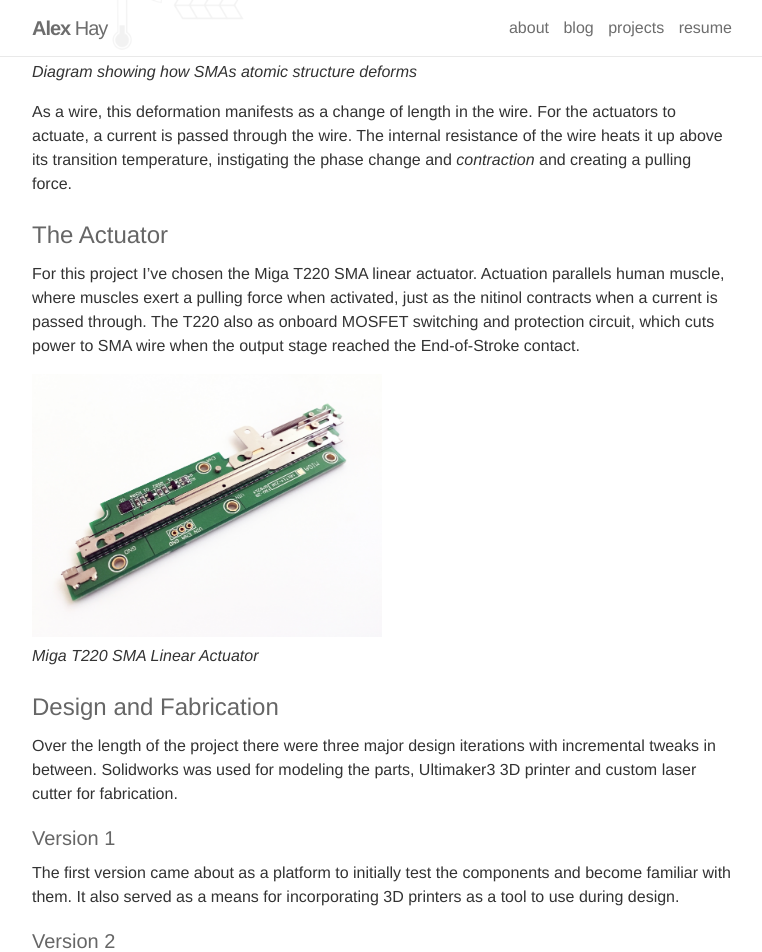
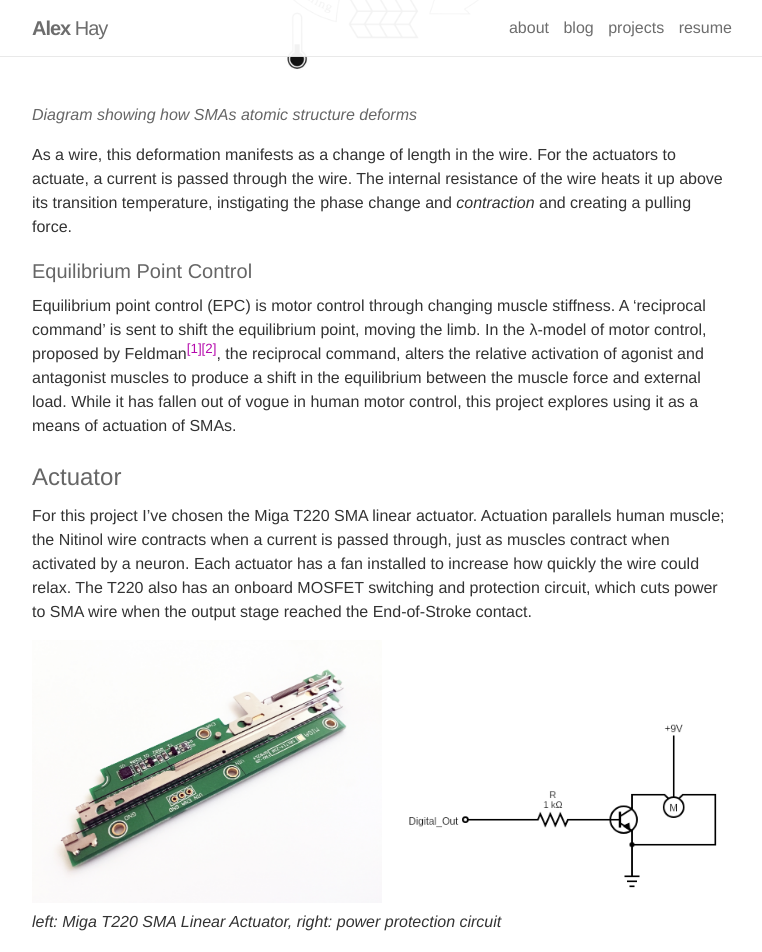
Before and after one commit to an-minyoung/an-minyoung.github.io, a Jekyll site: the page built from _projects/3_project.markdown, in a window 1280 px wide and 1400 px high, scrolled down 855 px. Shown: the top 952 px of the window, without its empty margins (258-1020 px from the left). Built offline with Jekyll 4.4.1, drawn with Linux system fonts in a browser that asks for light colours; nearby versions of some CDN libraries; some of the changed text lies outside the part shown.

Commit message:
winter project portfolio post

```diff
--- a/_projects/3_project.markdown
+++ b/_projects/3_project.markdown
@@ -1,6 +1,6 @@
 ---
 layout: page
-title: Using Shape Memory Alloy Acutators
+title: Shape memory alloy actuation through equilibrium point control
 description: Winter Project - 2020
 img: /assets/img/Figure_3-3.jpg
 ---
@@ -11,54 +11,63 @@ img: /assets/img/Figure_3-3.jpg
   <a href=""><div class="color-button">YouTube</div></a>
 </p>
 
-For my winter project I wanted to experiment with shape memory alloys (SMA). The goal was to mimic human muscle contraction with a Nitinol wire that contracts when a current is passed through.
+The goal of this project was to explore the use of shape memory alloys to mimic human movement using equilibrium point control.
 
 ## Introduction
 
-SMAs operate because of the unique crystalline structure of the alloy. The actuators used in this project are made with Nitinol, an SMA of equal parts Nickel and Titanium. These alloys have a transition temperature and easily deform when below this temperature. The crystalline structure shifts but does not suffer permanent damage (C->A). Once the wire is heated above the transition temperature the crystals undergo a phase change and revert back to their original structure, with a large force (A->B). When the wire cools again the phase change reverses and the wire can be deformed again (B->C).
+### Shape Memory Alloys
+Shape memory alloys (SMA) operate because of the unique crystalline structure of the alloy. The actuators used in this project are made with Nitinol, an SMA with a 1:1 Nickel-Titanium ratio. These alloys have a transition temperature and easily deform when below this temperature. The crystalline structure shifts but does not suffer permanent damage (C->A). Once the wire is heated above the transition temperature the crystals undergo a phase change and revert back to their original structure, with a large force (A->B). When the wire cools again the phase change reverses and the wire can be deformed again (B->C).
 
 <p>
-    <img src="/assets/img/Figure_3-2.jpg" width="50%;" height="50%;" alt/>
+    <center><img src="/assets/img/Figure_3-2.jpg" width="50%;" height="50%;" alt/></center>
     <br>
     <em>Diagram showing how SMAs atomic structure deforms</em>
 </p>
 
 As a wire, this deformation manifests as a change of length in the wire. For the actuators to actuate, a current is passed through the wire. The internal resistance of the wire heats it up above its transition temperature, instigating the phase change and *contraction* and creating a pulling force.
 
-## The Actuator
+### Equilibrium Point Control
+Equilibrium point control (EPC) is motor control through changing muscle stiffness. A 'reciprocal command' is sent to shift the equilibrium point, moving the limb. In the λ‐model of motor control, proposed by Feldman<sup>[[1]](https://www.ncbi.nlm.nih.gov/pubmed/15136283?dopt=Abstract)[[2]](https://www.ncbi.nlm.nih.gov/pmc/articles/PMC2342993/)</sup>, the reciprocal command, alters the relative activation of agonist and antagonist muscles to produce a shift in the equilibrium between the muscle force and external load. While it has fallen out of vogue in human motor control, this project explores using it as a means of actuation of SMAs.
 
-For this project I've chosen the Miga T220 SMA linear actuator. Actuation parallels human muscle, where muscles exert a pulling force when activated, just as the nitinol contracts when a current is passed through. The T220 also as onboard MOSFET switching and protection circuit, which cuts power to SMA wire when the output stage reached the End-of-Stroke contact.
+## Actuator
+
+For this project I've chosen the Miga T220 SMA linear actuator. Actuation parallels human muscle; the Nitinol wire contracts when a current is passed through, just as muscles contract when activated by a neuron. Each actuator has a fan installed to increase how quickly the wire could relax. The T220 also has an onboard MOSFET switching and protection circuit, which cuts power to SMA wire when the output stage reached the End-of-Stroke contact.
+
+
 
 <p>
-    <img src="/assets/img/Figure_3-3.jpg" width="50%;" height="50%;" alt/>
+    <img src="/assets/img/Figure_3-3.jpg" width="50%;" height="50%;" alt/><img src="/assets/img/winter_project/circuit_mosfet.png" width="50%;" height="50%;" alt/>
     <br>
-    <em>Miga T220 SMA Linear Actuator</em>
+    <em>left: Miga T220 SMA Linear Actuator, right: power protection circuit</em>
 </p>
+
 
 ## Design and Fabrication
 
-Over the length of the project there were three major design iterations with incremental tweaks in between. Solidworks was used for modeling the parts, Ultimaker3 3D printer and custom laser cutter for fabrication.
+The project served as a study in rapid prototyping. I used Solidworks for part models, assembly, and drawings. The frame was built from acrylic cut from a laser cutter, special screws and couplings were printed using the Ultimaker3 3D printer. Plastic hardware bits are required for stacking the actuators, as the mounting holes are part of the circuit.
 
-### Version 1
-
-The first version came about as a platform to initially test the components and become familiar with them. It also served as a means for incorporating 3D printers as a tool to use during design.
-
-### Version 2
-
-The second version was a transition piece, redesigned to be cut from a sheet of plastic or wood on a laser cutter. The focus on this was assembling a frame for the apparatus and mounting the actuators.
-
-### Version 3
-
-The third iteration focused on the hinge mechanism and working through bugs from changing fabrication processes. This iteration honed the final design, reduced part count, and ended with a working proof of concept.
-
-### Version 4
-
-The fourth and final version focused on the linkage connecting the actuator to the hinge (like a tendon) and ironing out smaller details.
-
-
+For the presentation at the Museum of Science and Industry, two (2) of the Miga actuators were removed and the fans repositioned to be perpendicular to the wire. These changes allows faster actuation time at the cost of actuation force.
 
 <p>
     <img src="/assets/img/Figure_3-1.jpg" width="50%;" height="50%;" alt/>
     <br>
     <em>Design iterations of the actuator mount</em>
 </p>
+
+## Controller
+
+See my [GitHub](https://github.com/alexanderhay2020/499/blob/master/arduino/working_v1/working_v1.ino) page.
+
+## Discussion
+α model: motor control through changing muscle stiffness
+λ-model: emphasizes feedback from stretch reflex
+
+The project as presented demonstrates an α-model method of motor control through changing the Nitinol wire properties. λ-model requires a feedback signal from the muscle spindle, a fiber running the length of the muscle that senses stretch sensory information. A λ-model could be modeled by installing a position sensor on the actuator or a rotary encoder at the joint, sending the muscle property data that the muscle spindle broadcasts. A PID controller could then be implemented to give the actuators a spring-like quality that is seen in muscle fibers<sup>[[3]](https://www.ncbi.nlm.nih.gov/pubmed/8930238)</sup>.
+
+## References
+
+ [1] Anatol G. Feldman (1986) Once More on the Equilibrium-Point Hypothesis (λ Model) for Motor Control, Journal of Motor Behavior, 18:1, 17-54, DOI: 10.1080/00222895.1986.10735369
+
+ [2] Hinder, Mark R, and Theodore E Milner. “The case for an internal dynamics model versus equilibrium point control in human movement.” The Journal of physiology vol. 549,Pt 3 (2003): 953-63. doi:10.1113/jphysiol.2002.033845
+
+ [3] Gribble PL, Ostry DJ. Origins of the power law relation between movement velocity and curvature: modeling the effects of muscle mechanics and limb dynamics. J Neurophysiol. 1996 Nov;76(5):2853-60. doi: 10.1152/jn.1996.76.5.2853. PubMed PMID: 8930238.
```
Also changed, not shown: assets/img/winter_project/circuit.png (renamed from assets/img/circuit.png), assets/img/winter_project/circuit_mosfet.png (added), 1 other file.
